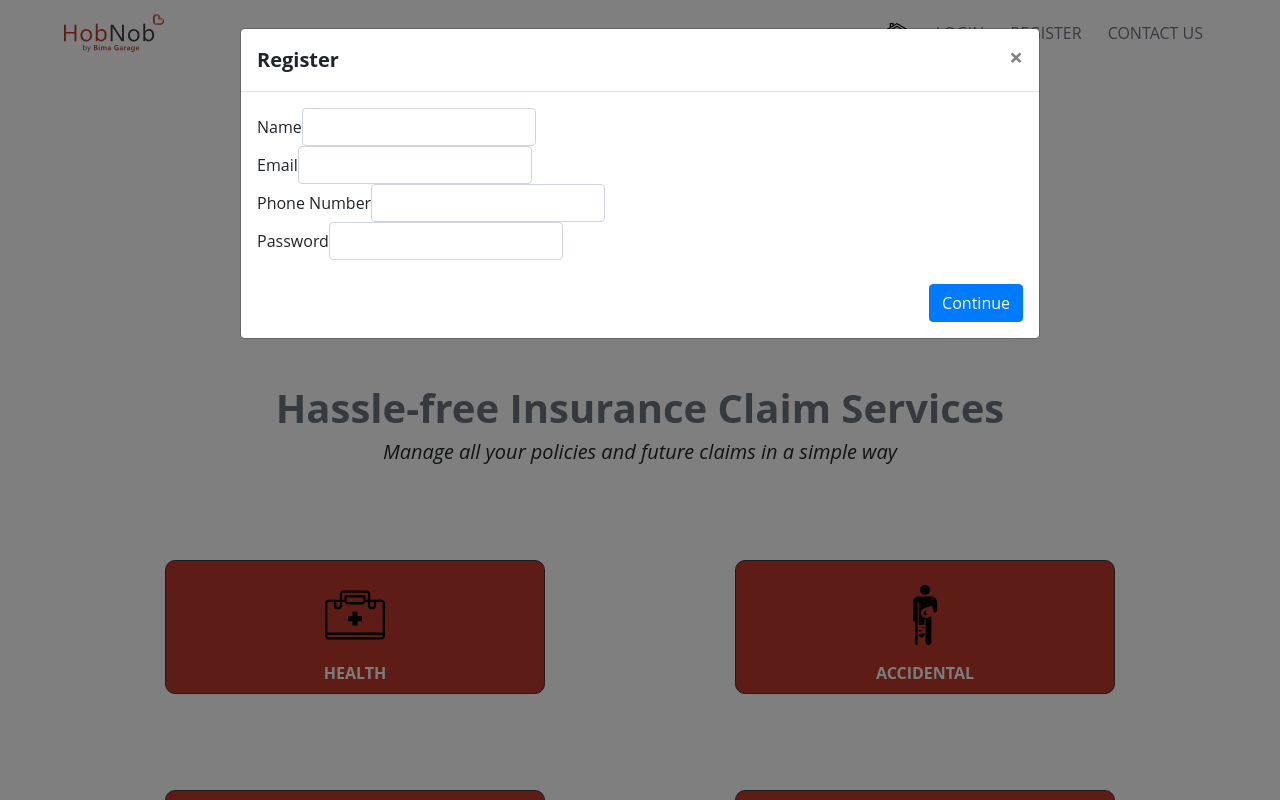
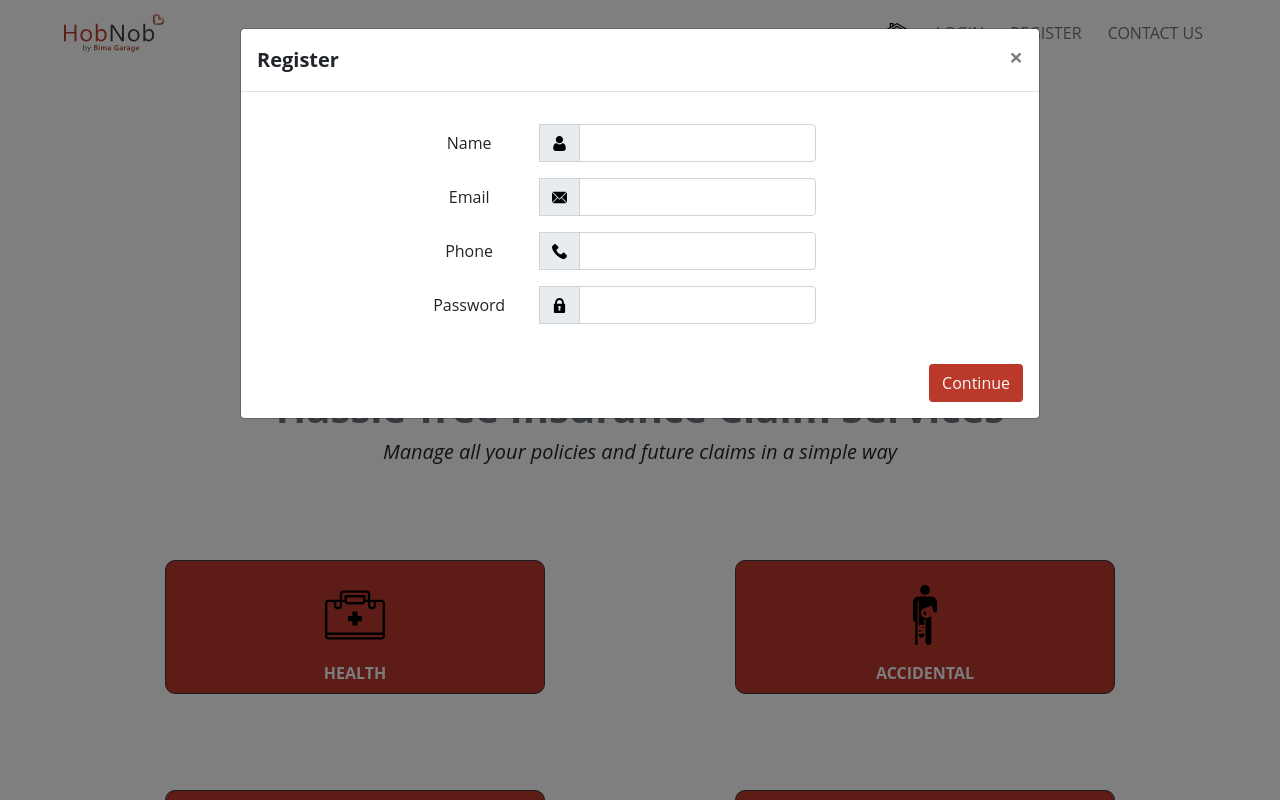
Before and after one commit to smullalkar/Hobnob, a React (Create React App) app: page / in a window 1280 px wide. Both pictures are taken after a click on the element "REGISTER". Shown: the top 800 px of the page. Built offline with nearby package versions, Linux system fonts and the light colour scheme.

Commit message:
step 1 of resteration

```diff
--- a/src/Components/Registeration/Step1.jsx
+++ b/src/Components/Registeration/Step1.jsx
@@ -10,28 +10,40 @@ export class Step1 extends Component {
         const { values, inputChange } = this.props;
 
         return (
-            <div className="form-container">
-                <div className="form-group">
-                    <label htmlFor="name">Name</label>
+            <div className="form-container text-left">
+                <div className="input-group mb-2 mr-sm-2 col-7 offset-2 my-3">
+                    <label className="col-sm-4 col-form-label" htmlFor="name">Name</label>
+                    <div className="input-group-prepend">
+                        <div className="input-group-text"><img alt='...' src='/user.svg' style={{ width: '15px', height: '15px' }} /></div>
+                    </div>
                     <input type="text" className="form-control" name="name" onChange={inputChange} value={values.name} />
                 </div>
-                <div className="form-group">
-                    <label htmlFor="email">Email</label>
+                <div className="input-group mb-2 mr-sm-2 col-7 offset-2 my-3">
+                    <label className="col-sm-4 col-form-label" htmlFor="email">Email</label>
+                    <div className="input-group-prepend">
+                        <div className="input-group-text"><img alt='...' src='/email.svg' style={{ width: '15px', height: '15px' }} /></div>
+                    </div>
                     <input type="email" className="form-control" name="email" onChange={inputChange} value={values.email} />
                 </div>
-                <div className="form-group">
-                    <label htmlFor="phone">Phone Number</label>
-                    <input type="number" className="form-control" name="phone" onChange={inputChange} value={values.phone} />
+                <div className="input-group mb-2 mr-sm-2 col-7 offset-2 my-3">
+                    <label className="col-sm-4 col-form-label" htmlFor="phone">Phone</label>
+                    <div className="input-group-prepend">
+                        <div className="input-group-text"><img alt='...' src='/phone.svg' style={{ width: '15px', height: '15px' }} /></div>
+                    </div>
+                    <input type="text" className="form-control" name="phone" onChange={inputChange} value={values.phone} />
                 </div>
-                <div className="form-group">
-                    <label htmlFor="password">Password</label>
+                <div className="input-group mb-2 mr-sm-2 col-7 offset-2 my-3">
+                    <label className="col-sm-4 col-form-label" htmlFor="password">Password</label>
+                    <div className="input-group-prepend">
+                        <div className="input-group-text"><img alt='...' src='/password.svg' style={{ width: '15px', height: '15px' }} /></div>
+                    </div>
                     <input type="password" className="form-control" name="password" onChange={inputChange} value={values.password} />
                 </div>
 
                 <br />
 
                 <div className="text-right">
-                    <button className="btn btn-primary" onClick={this.continue}>Continue</button>
+                    <button className='btn text-light' style={{ backgroundColor: '#bb392a' }} onClick={this.continue}>Continue</button>
                 </div>
             </div>
         )
```
